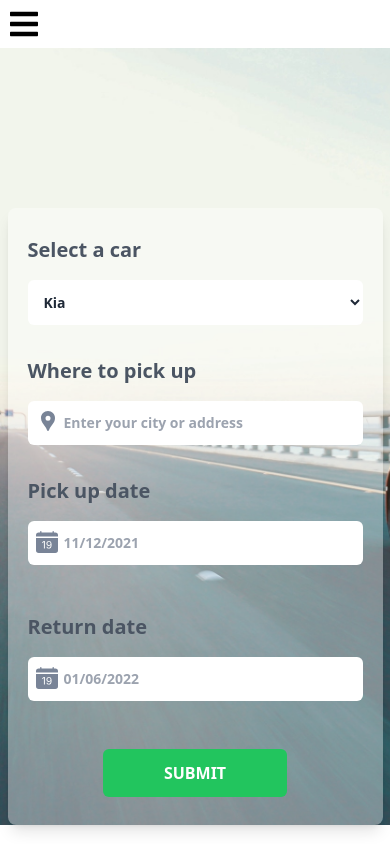
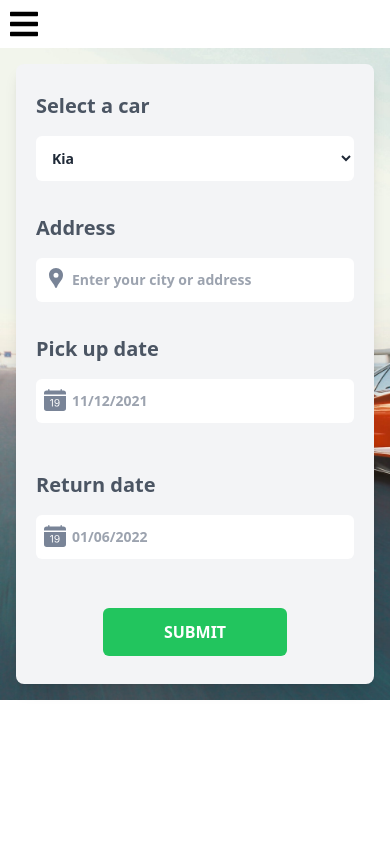
Before and after one commit to wassimchakib/Car-Rental-Front-End, a React (Create React App) app: page /reserve in a window 390 px wide. Built offline with nearby package versions, Linux system fonts and the light colour scheme; a web font is replaced by a local one.

Commit message:
Make reservation page responsive

```diff
--- a/src/components/ReservationForm/ReservationForm.jsx
+++ b/src/components/ReservationForm/ReservationForm.jsx
@@ -1,4 +1,4 @@
-import React, { useRef, useState } from 'react';
+import React, { useEffect, useRef, useState } from 'react';
 import { MdLocationPin } from 'react-icons/md';
 import { BsFillCalendarDateFill } from 'react-icons/bs';
 import { DayPicker } from 'react-day-picker';
@@ -22,6 +22,7 @@ const ReservationForm = () => {
 
   const pickUpCalendarRef = useRef(null);
   const returnCalendarRef = useRef(null);
+  const formRef = useRef(null);
 
   const handleFormSubmit = (ev) => {
     ev.preventDefault();
@@ -37,8 +38,25 @@ const ReservationForm = () => {
   useOnClickOutside(pickUpCalendarRef, () => setIsPickUpCalendarOpen(false));
   useOnClickOutside(returnCalendarRef, () => setIsReturnCalendarOpen(false));
 
+  useEffect(() => {
+    if (window.innerWidth < 1024 && isReturnCalendarOpen) {
+      formRef.current.scrollTo({
+        behavior: 'smooth',
+        left: 0,
+        top: returnCalendarRef.current.offsetTop + 130,
+      });
+    }
+    if (window.innerWidth < 1024 && isPickUpCalendarOpen) {
+      formRef.current.scrollTo({
+        behavior: 'smooth',
+        left: 0,
+        top: pickUpCalendarRef.current.offsetTop,
+      });
+    }
+  }, [isPickUpCalendarOpen, isReturnCalendarOpen]);
+
   return (
-    <form onSubmit={handleFormSubmit} className="rounded-lg p-3 shadow-lg flex md:flex-row justify-between border border-gray-100 flex-col md:max-w-[90%] w-full max-w-[375px] h-fit bg-[#ffffff5e]">
+    <form ref={formRef} onSubmit={handleFormSubmit} className="h-[620px] overflow-x-hidden overflow-y-auto md:overflow-visible md:h-fit rounded-lg p-3 shadow-lg flex md:flex-row justify-between border border-gray-100 flex-col md:max-w-[90%] w-full max-w-[400px] bg-gray-100 md:bg-[#ffffff5e]">
       <label htmlFor="car" className="py-4 px-2 flex flex-col gap-4 relative md:w-[20%] w-full">
         <span className="text-xl font-semibold text-gray-600">Select a car</span>
         <select id="car" className="w-full p-3 bg-white text-gray-800 border border-gray-200 rounded-md text-sm font-semibold focus-within:outline-none focus:ring-green-500 focus:border-green-500">
@@ -51,7 +69,7 @@ const ReservationForm = () => {
         className="md:w-[20%] px-2 w-full"
         type="text"
         placeholder="Enter your city or address"
-        label="Where to pick up"
+        label="Address"
         name="city"
         icon={<MdLocationPin size={24} fill="#798497" />}
         onChange={handleInput}
--- a/src/pages/Reserve/Reserve.jsx
+++ b/src/pages/Reserve/Reserve.jsx
@@ -3,7 +3,7 @@ import ReservationForm from '../../components/ReservationForm/ReservationForm';
 import './reserve.css';
 
 const Reserve = () => (
-  <div className="background flex justify-center pt-[10rem] h-full">
+  <div className="reservation background flex justify-center pt-[4rem] md:pt-[8rem] h-full">
     <ReservationForm />
   </div>
 );
--- a/src/pages/Reserve/reserve.css
+++ b/src/pages/Reserve/reserve.css
@@ -11,3 +11,14 @@
   background-image: url('/public/reservation-page-background.jpg');
   background-size: cover;
 }
+
+.reservation {
+  font-family: system-ui, -apple-system, BlinkMacSystemFont, 'Segoe UI', Roboto, Oxygen, Ubuntu, Cantarell, 'Open Sans', 'Helvetica Neue', sans-serif;
+  font-size: medium;
+}
+
+@media screen and (max-width: 430px) {
+  .reservation {
+    padding: 1rem;
+  }
+}
```
